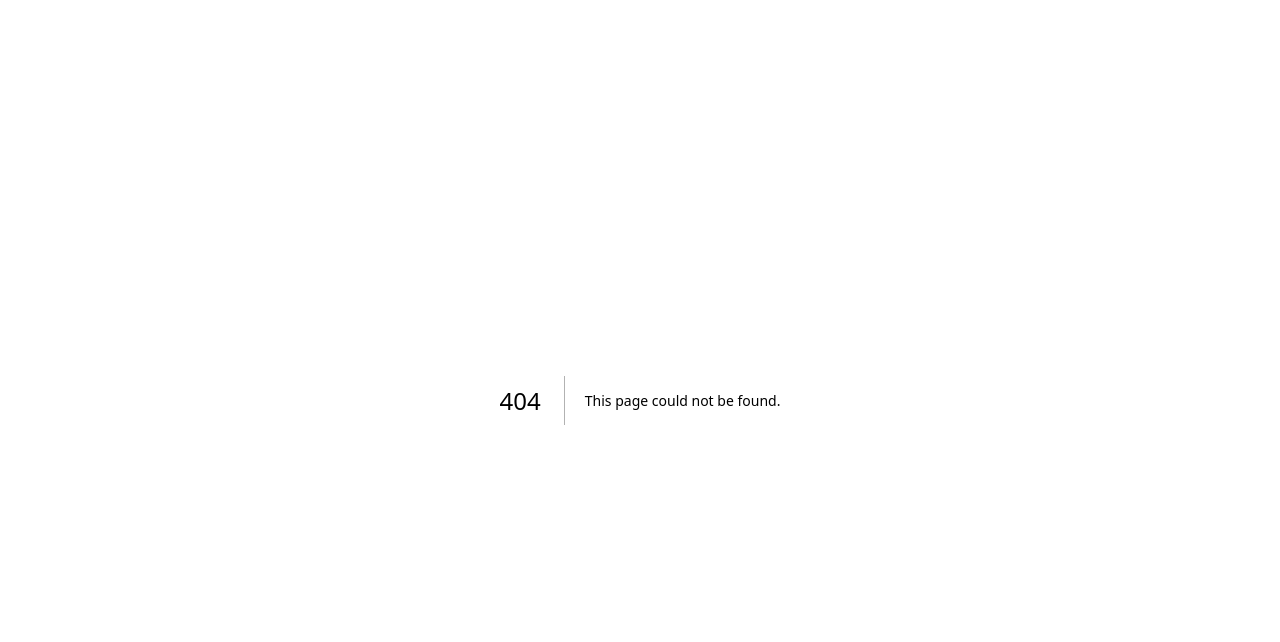
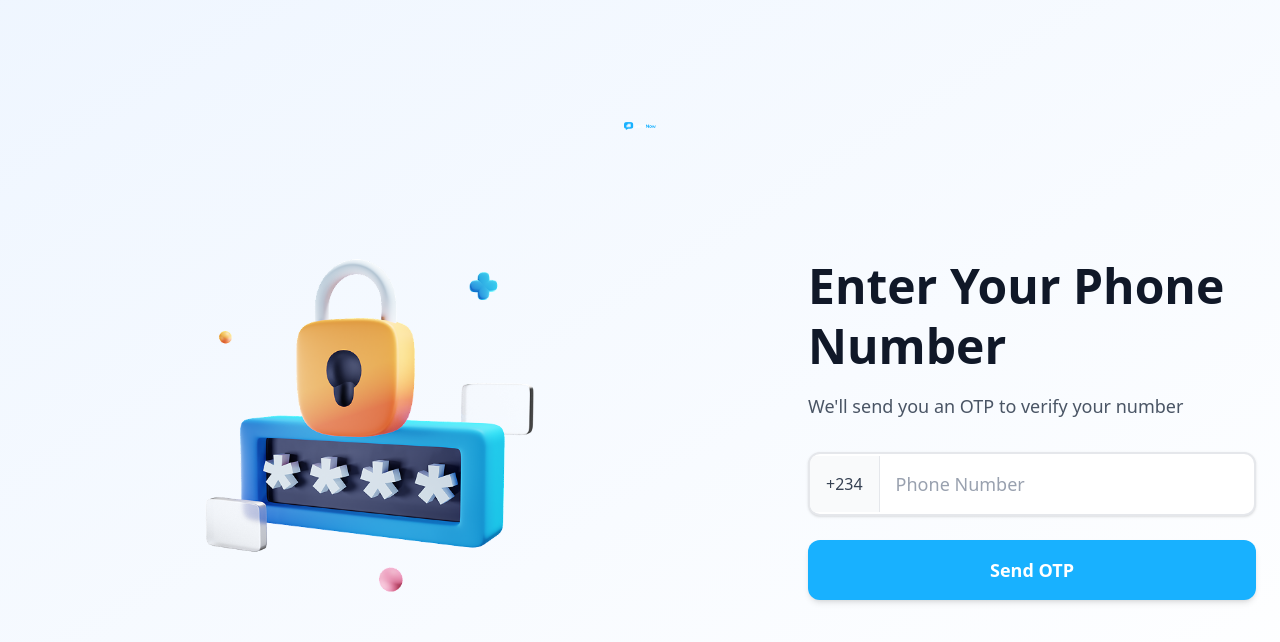
Before and after one commit to WunmiOmoyeni/send-now, a Next.js app: page /auth/send-otp in a window 1280 px wide. Before the commit this address had no page. Shown: the top 642 px of the page. Built offline with nearby package versions, Linux system fonts and the light colour scheme.

Commit message:
Send-otp-page

```diff
--- /dev/null
+++ b/src/app/auth/send-otp/page.tsx
@@ -0,0 +1,80 @@
+"use client";
+
+import { useState } from "react";
+import Image from "next/image";
+import logo from "../../../images/logo-white.png";
+import lockImg from "../../../images/1.png";
+
+export default function PhoneAuth() {
+  const [phone, setPhone] = useState("");
+
+  const handleSubmit = (e: React.FormEvent) => {
+    e.preventDefault();
+    console.log("Phone number submitted:", phone);
+    // TODO: Call your API to send OTP
+  };
+
+  return (
+    <div className="min-h-screen flex flex-col items-center justify-center bg-gradient-to-br from-blue-50 to-white px-6 py-8">
+        <div className="mb-12 flex lg:justify-start">
+            <div className="flex gap-2">
+              <Image src={logo} alt="SendNow Logo" width={32} height={32} />
+            </div>
+          </div>
+      <div className="max-w-7xl w-full flex flex-col lg:flex-row items-center justify-center gap-16 lg:gap-20">
+
+        {/* Left Illustration */}
+        <div className="flex justify-center lg:flex-1 order-2 lg:order-1">
+          <div className="relative">
+            <Image
+              src={lockImg}
+              alt="Secure Login"
+              width={500}
+              height={400}
+              className="object-contain max-w-full h-auto"
+              priority
+            />
+          </div>
+        </div>
+
+        {/* Right Content */}
+        <div className="lg:flex-1 w-full max-w-md order-1 lg:order-2">
+
+
+          {/* Form */}
+          <div className="text-center lg:text-left">
+            <h2 className="text-3xl sm:text-4xl lg:text-5xl font-bold text-gray-900 mb-4 leading-tight">
+              Enter Your Phone<br />Number
+            </h2>
+            <p className="text-gray-600 mb-8 text-lg">
+              We'll send you an OTP to verify your number
+            </p>
+
+            <form onSubmit={handleSubmit} className="space-y-6">
+              <div className="flex items-center border-2 border-gray-200 rounded-xl overflow-hidden bg-white shadow-sm hover:border-gray-300 focus-within:border-[#18B1FF] transition-colors">
+                <span className="px-4 py-4 text-gray-700 border-r border-gray-200 font-medium bg-gray-50">
+                  +234
+                </span>
+                <input
+                  type="tel"
+                  placeholder="Phone Number"
+                  value={phone}
+                  onChange={(e) => setPhone(e.target.value)}
+                  className="w-full px-4 py-4 focus:outline-none text-gray-800 text-lg placeholder-gray-400"
+                  required
+                />
+              </div>
+
+              <button
+                type="submit"
+                className="w-full bg-[#18B1FF] hover:bg-[#1299E6] text-white py-4 rounded-xl font-semibold text-lg transition-all duration-200 shadow-md hover:shadow-lg transform hover:-translate-y-0.5"
+              >
+                Send OTP
+              </button>
+            </form>
+          </div>
+        </div>
+      </div>
+    </div>
+  );
+}
--- a/src/components/Faq.tsx
+++ b/src/components/Faq.tsx
@@ -47,7 +47,7 @@ export default function Faq() {
   };
 
   return (
-    <section className="flex flex-col items-center justify-center min-h-screen px-4 sm:px-6 lg:px-8">
+    <section id="faq" className="flex flex-col items-center justify-center min-h-screen px-4 sm:px-6 lg:px-8">
       {/* Header */}
       <div className="text-center mb-12">
         <h1 className="text-3xl sm:text-5xl lg:text-6xl font-[Inter-Medium]">
--- a/src/components/Hero.tsx
+++ b/src/components/Hero.tsx
@@ -5,6 +5,7 @@ import Image from "next/image";
 import heroImage from "../images/Group 6.png";
 import floatImageOne from "../images/chat icon.png";
 import floatImageTwo from "../images/material-symbols_star.png";
+import Link from "next/link";
 
 export default function Hero() {
   const [displayedText, setDisplayedText] = useState("");
@@ -50,9 +51,11 @@ export default function Hero() {
           <button className="flex-1 bg-[#18B1FF] hover:bg-[#0FA0E6] text-white px-8 py-4 rounded-[60px] text-lg transition-colors duration-200">
             Download
           </button>
-          <button className="flex-1 border-2 border-gray-300 hover:border-gray-400 text-gray-700 hover:text-gray-900 px-8 py-4 rounded-[60px] text-lg transition-all duration-200">
-            Get Started
-          </button>
+          <Link href="/auth/send-otp">
+            <button className="flex-1 border-4 border-[#18b1ff] hover:bg-[#18b1ff] hover:text-white text-gray-700 px-8 py-4 rounded-[60px] text-lg transition-all duration-200">
+              Get Started
+            </button>
+          </Link>
         </div>
       </div>
 
--- a/src/components/Navbar.tsx
+++ b/src/components/Navbar.tsx
@@ -43,7 +43,7 @@ export default function Navbar() {
               Contact
             </a>
             <a
-              href="#"
+              href="#faq"
               className="text-lg xl:text-xl 2xl:text-[25px] font-medium hover:font-semibold transition-all duration-200 whitespace-nowrap"
             >
               FAQ
@@ -62,31 +62,31 @@ export default function Navbar() {
 
         {/* Mobile Menu */}
         {menuOpen && (
-          <div className="lg:hidden fixed inset-0 bg-white flex flex-col justify-center items-center space-y-8 text-center z-40">
+          <div className="lg:hidden fixed inset-0 bg-white flex flex-col justify-center items-center space-y-6 text-center z-40">
             <a
               href="#"
-              className="text-[25px] font-medium hover:font-semibold transition-all duration-200"
+              className="border-[0.5px] border-[rgba(24,177,255,0.23)] w-full py-4 text-[25px] mx-auto font-medium hover:font-semibold transition-all duration-200"
               onClick={() => setMenuOpen(false)}
             >
               Home
             </a>
             <a
               href="#"
-              className="text-[25px] font-medium hover:font-semibold transition-all duration-200"
+              className="border-[0.5px] border-[rgba(24,177,255,0.23)] w-full py-4 text-[25px] font-medium hover:font-semibold transition-all duration-200"
               onClick={() => setMenuOpen(false)}
             >
               About
             </a>
             <a
               href="#"
-              className="text-[25px] font-medium hover:font-semibold transition-all duration-200"
+              className="border-[0.5px] border-[rgba(24,177,255,0.23)] w-full py-4 text-[25px] font-medium hover:font-semibold transition-all duration-200"
               onClick={() => setMenuOpen(false)}
             >
               Contact
             </a>
             <a
-              href="#"
-              className="text-[25px] font-medium hover:font-semibold transition-all duration-200"
+              href="#faq"
+              className="border-[0.5px] border-[rgba(24,177,255,0.23)] w-full py-4 text-[25px] font-medium hover:font-semibold transition-all duration-200"
               onClick={() => setMenuOpen(false)}
             >
               FAQ
```
Also changed, not shown: src/images/1.png (added).
